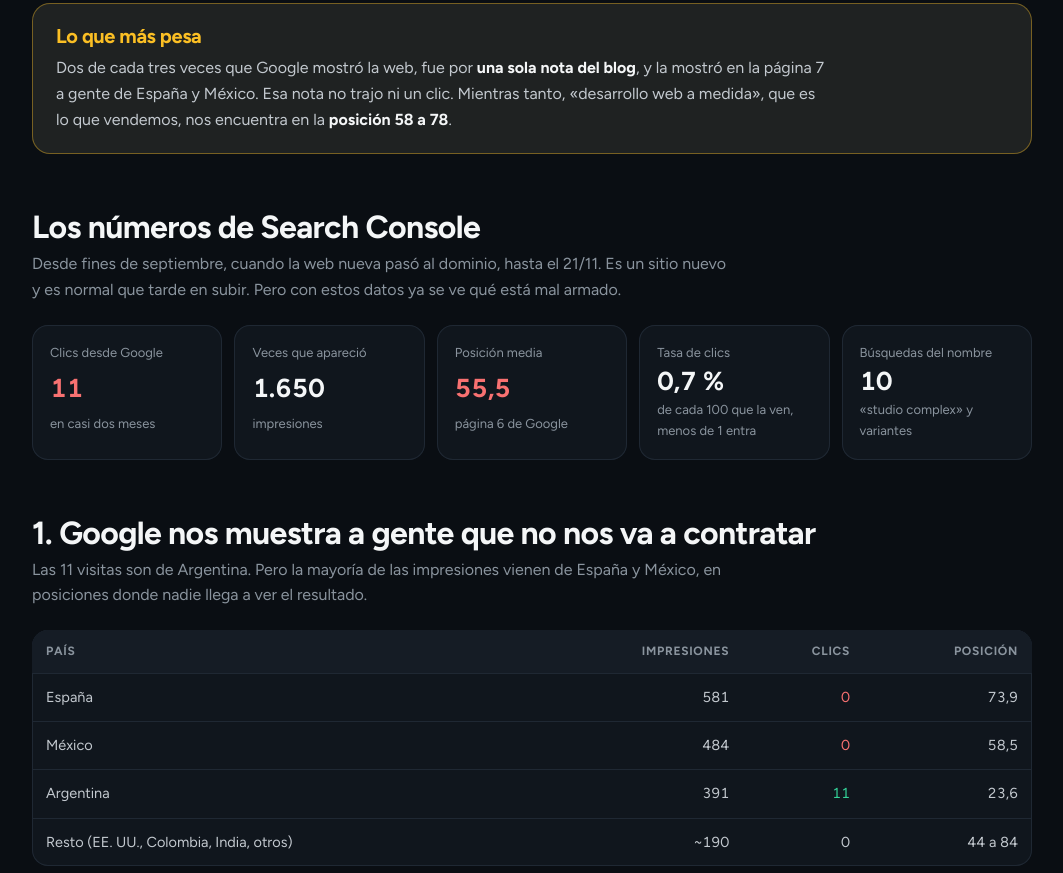
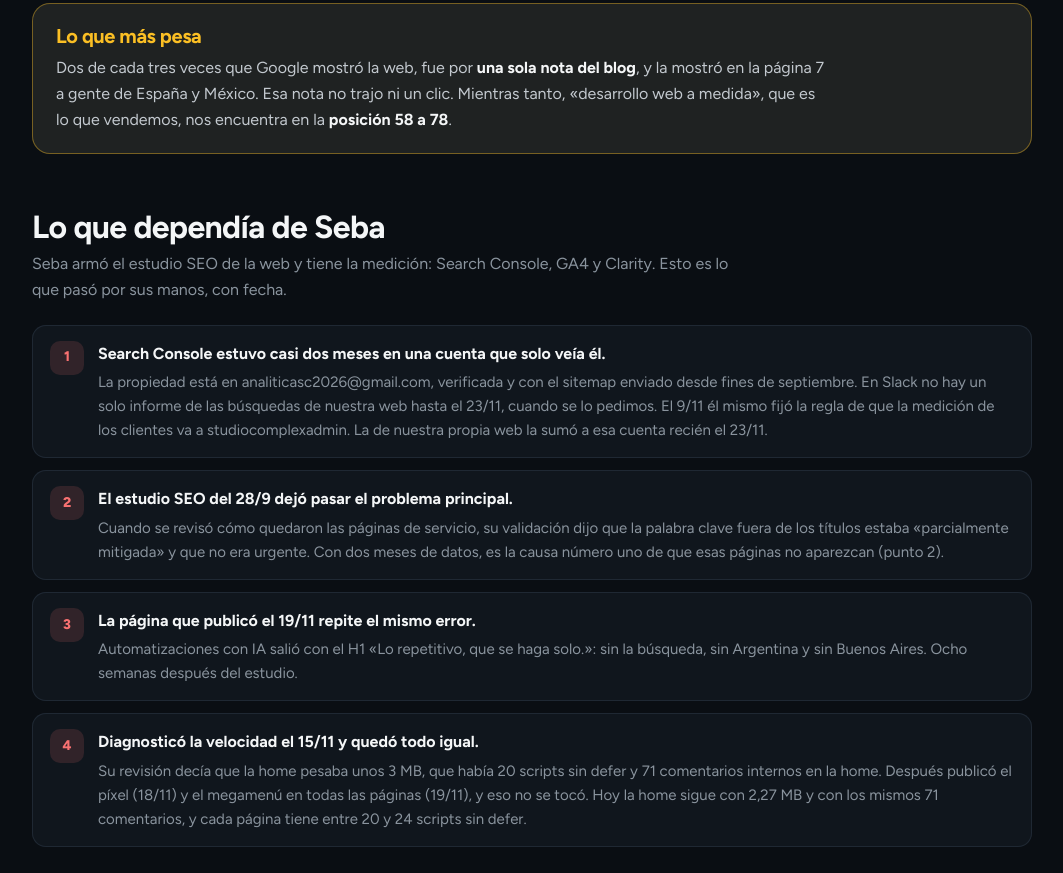
Before and after one commit to nudge-digital-lab/studio-complex-resumen, a plain HTML site: page seo-web/index.html in a window 1280 px wide. Shown: the part 387-1260 px from the top of the page, without its empty margins (108-1171 px from the left). Drawn offline with Linux system fonts and the light colour scheme.

Commit message:
SEO: sección de lo que dependía de Seba; sin link en el índice hasta el OK de Jorge
Co-Authored-By: Claude Opus 5.5 <noreply@anthropic.com>
Claude-Session: https://claude.ai/code/session_01SXDJ4yocKjCjuKFNmZbtuB

```diff
--- a/seo-web/index.html
+++ b/seo-web/index.html
@@ -115,6 +115,19 @@
     <h2>Lo que más pesa</h2>
     <p>Dos de cada tres veces que Google mostró la web, fue por <b>una sola nota del blog</b>, y la mostró en la página 7 a gente de España y México. Esa nota no trajo ni un clic. Mientras tanto, «desarrollo web a medida», que es lo que vendemos, nos encuentra en la <b>posición 58 a 78</b>.</p>
   </div>
+
+  <section class="seccion" aria-labelledby="t-seba">
+    <header>
+      <h2 id="t-seba">Lo que dependía de Seba</h2>
+      <p>Seba armó el estudio SEO de la web y tiene la medición: Search Console, GA4 y Clarity. Esto es lo que pasó por sus manos, con fecha.</p>
+    </header>
+    <div class="hallazgos">
+      <div class="hallazgo r"><i>1</i><div><p><b>Search Console estuvo casi dos meses en una cuenta que solo veía él.</b></p><p>La propiedad está en analiticasc2026@gmail.com, verificada y con el sitemap enviado desde fines de septiembre. En Slack no hay un solo informe de las búsquedas de nuestra web hasta el 23/11, cuando se lo pedimos. El 9/11 él mismo fijó la regla de que la medición de los clientes va a studiocomplexadmin. La de nuestra propia web la sumó a esa cuenta recién el 23/11.</p></div></div>
+      <div class="hallazgo r"><i>2</i><div><p><b>El estudio SEO del 28/9 dejó pasar el problema principal.</b></p><p>Cuando se revisó cómo quedaron las páginas de servicio, su validación dijo que la palabra clave fuera de los títulos estaba «parcialmente mitigada» y que no era urgente. Con dos meses de datos, es la causa número uno de que esas páginas no aparezcan (punto 2).</p></div></div>
+      <div class="hallazgo r"><i>3</i><div><p><b>La página que publicó el 19/11 repite el mismo error.</b></p><p>Automatizaciones con IA salió con el H1 «Lo repetitivo, que se haga solo.»: sin la búsqueda, sin Argentina y sin Buenos Aires. Ocho semanas después del estudio.</p></div></div>
+      <div class="hallazgo r"><i>4</i><div><p><b>Diagnosticó la velocidad el 15/11 y quedó todo igual.</b></p><p>Su revisión decía que la home pesaba unos 3 MB, que había 20 scripts sin defer y 71 comentarios internos en la home. Después publicó el píxel (18/11) y el megamenú en todas las páginas (19/11), y eso no se tocó. Hoy la home sigue con 2,27 MB y con los mismos 71 comentarios, y cada página tiene entre 20 y 24 scripts sin defer.</p></div></div>
+    </div>
+  </section>
 
   <section class="seccion" aria-labelledby="t-numeros">
     <header>
@@ -286,7 +299,7 @@
   </section>
 
   <footer>
-    <p>Datos: Search Console de studiocomplex.com.ar (propiedad de dominio), del 30/9 al 21/11/2026, con los informes de rendimiento, indexación y enlaces. Revisión de las 42 direcciones del sitemap y de las direcciones viejas que figuran en Search Console, el 23/11/2026. Peso y tiempos medidos en un iPhone 13 emulado. Resultados de Google Argentina consultados el 23/11.</p>
+    <p>Datos: Search Console de studiocomplex.com.ar (propiedad de dominio), del 30/9 al 21/11/2026, con los informes de rendimiento, indexación y enlaces. Revisión de las 42 direcciones del sitemap y de las direcciones viejas que figuran en Search Console, el 23/11/2026. Peso y tiempos medidos en un iPhone 13 emulado. Resultados de Google Argentina consultados el 23/11. Lo que dependía de Seba sale de sus mensajes en Slack del 9/11, 15/11, 18/11 y 19/11 y de la validación del estudio SEO del 28/9.</p>
   </footer>
 
 </div>
```
Also changed, not shown: index.html (+0 -1 lines).
